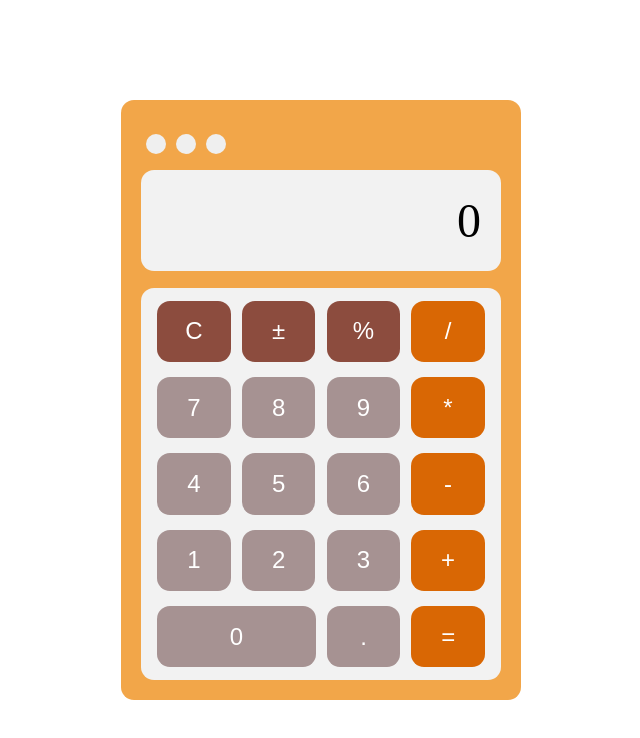
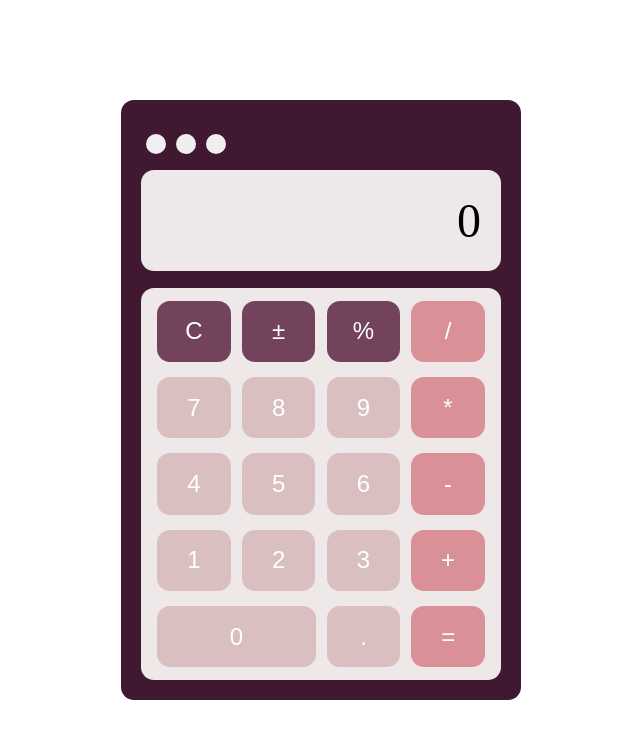
Before and after one commit to youmin6620/calculator, a plain HTML site: page index.html in a window 1280 px wide. Shown: the whole page, without its empty margins (319-959 px from the left). Drawn offline with Linux system fonts and the light colour scheme.

Commit message:
보라색 톤

```diff
--- a/style.css
+++ b/style.css
@@ -24,7 +24,7 @@ body{
     justify-content:space-between;
     align-items: center;
     padding: 20px;
-    background-color: #F2A649;
+    background-color: #401832;
 }
 
 /* display */
@@ -40,7 +40,7 @@ body{
     align-items: center;
     white-space: pre-line;
     border-radius: 13px;
-    background-color: #F2F2F2;
+    background-color: #eee8e8;
 }
 
 /* buttons */
@@ -54,7 +54,7 @@ body{
     align-items: center;
     flex-wrap: wrap;
     border-radius: 13px;
-    background-color: #F2F2F2;
+    background-color: #eee8e8;
 }
 .button{
     flex-basis: 21%;
@@ -63,17 +63,17 @@ body{
     /* border: 1px solid black; */
     border: none;
     border-radius: 13px;
-    background-color: #A69292;
+    background-color: #D9BFBF;
     color: white;
 }
 .zero{
     flex-basis: 45.4%;
 }
 .function{
-    background-color: #8C4C3E;
+    background-color: #73435D;
 }
 .operator{
-    background-color: #D96704;
+    background-color: #D99197;
 }
 
 .button:hover{
```
